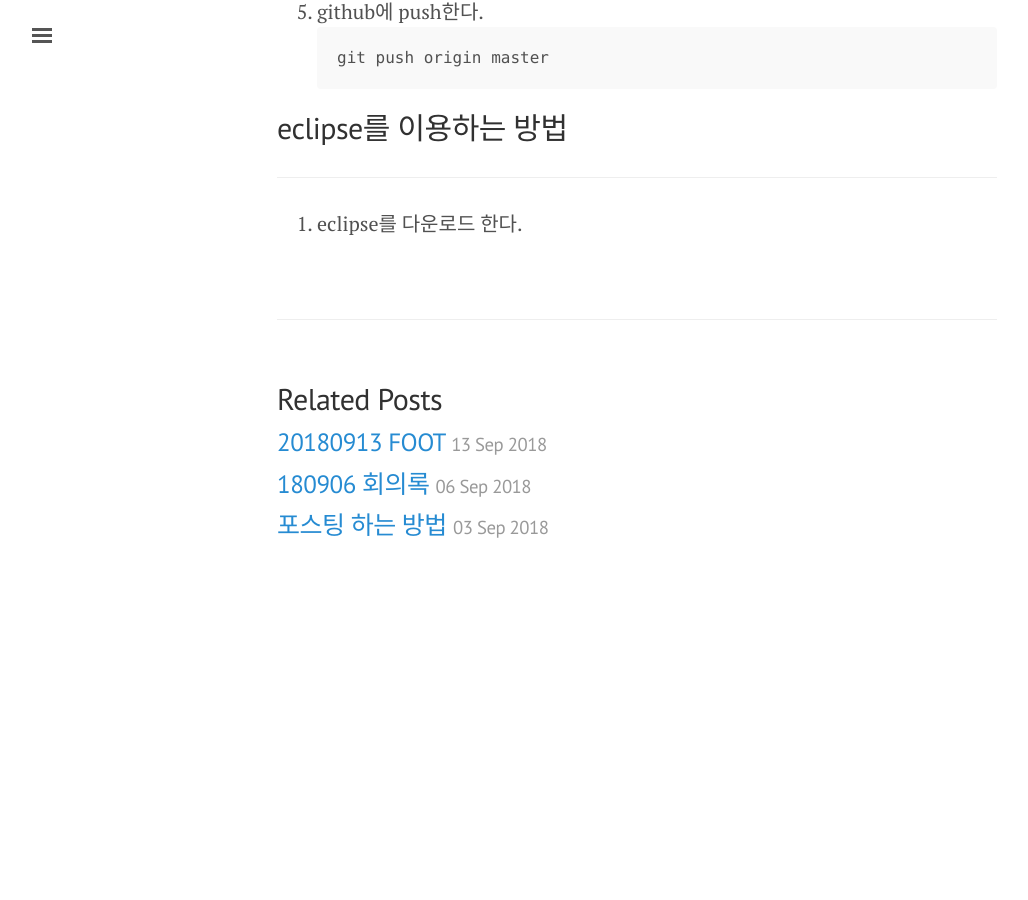
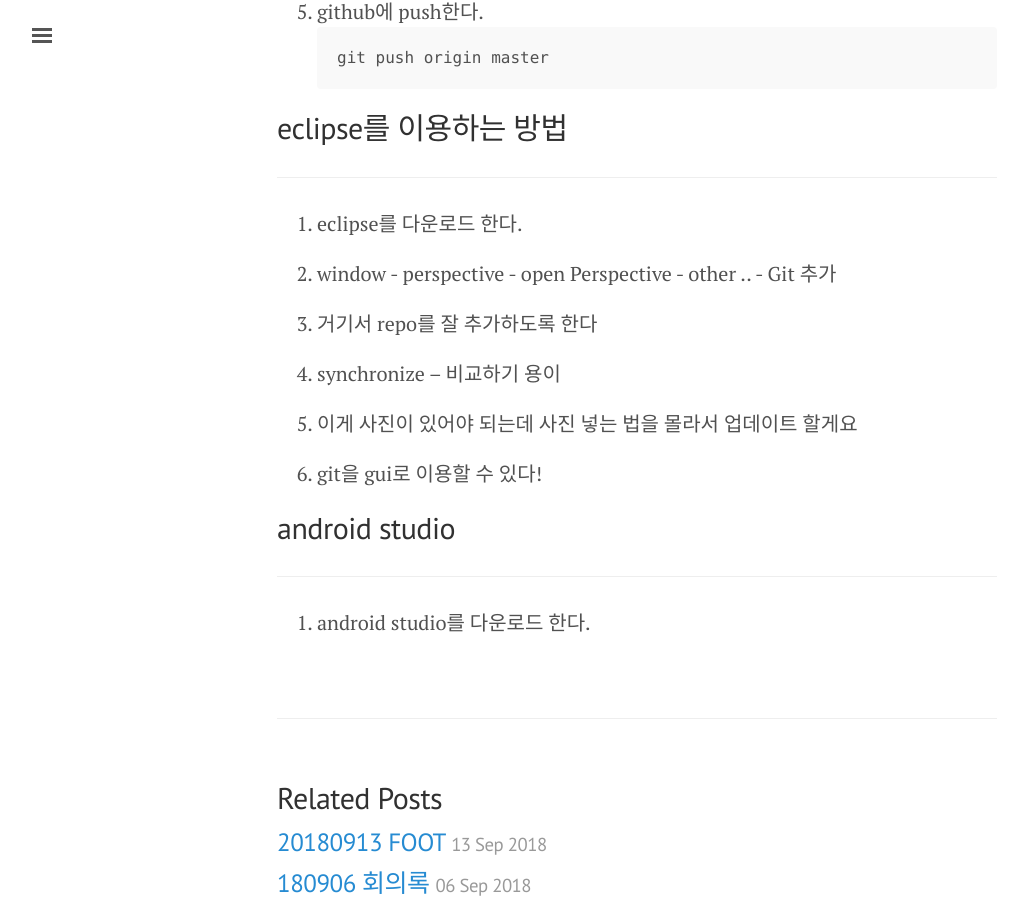
Before and after one commit to GND123/GND123.github.io, a Jekyll site: the page built from _posts/2018-09-04-github-upload.md, in a window 1280 px wide and 900 px high, scrolled down 859 px. Shown: the whole window, without its empty margins (3-1031 px from the left). Built offline with Jekyll 4.4.1, drawn with Linux system fonts in a browser that asks for light colours; before the commit the page ends 1460 px from its top, so only the background shows below that.

Commit message:
Update 2018-09-04-github-upload.md

```diff
--- a/_posts/2018-09-04-github-upload.md
+++ b/_posts/2018-09-04-github-upload.md
@@ -35,3 +35,17 @@ git push origin master
 ## eclipse를 이용하는 방법
 ***
 1. eclipse를 다운로드 한다.
+
+2. window - perspective - open Perspective - other .. - Git 추가
+
+3. 거기서 repo를 잘 추가하도록 한다
+
+4. synchronize -- 비교하기 용이
+
+5. 이게 사진이 있어야 되는데 사진 넣는 법을 몰라서 업데이트 할게요
+
+6. git을 gui로 이용할 수 있다!
+
+## android studio
+***
+1. android studio를 다운로드 한다.
```
